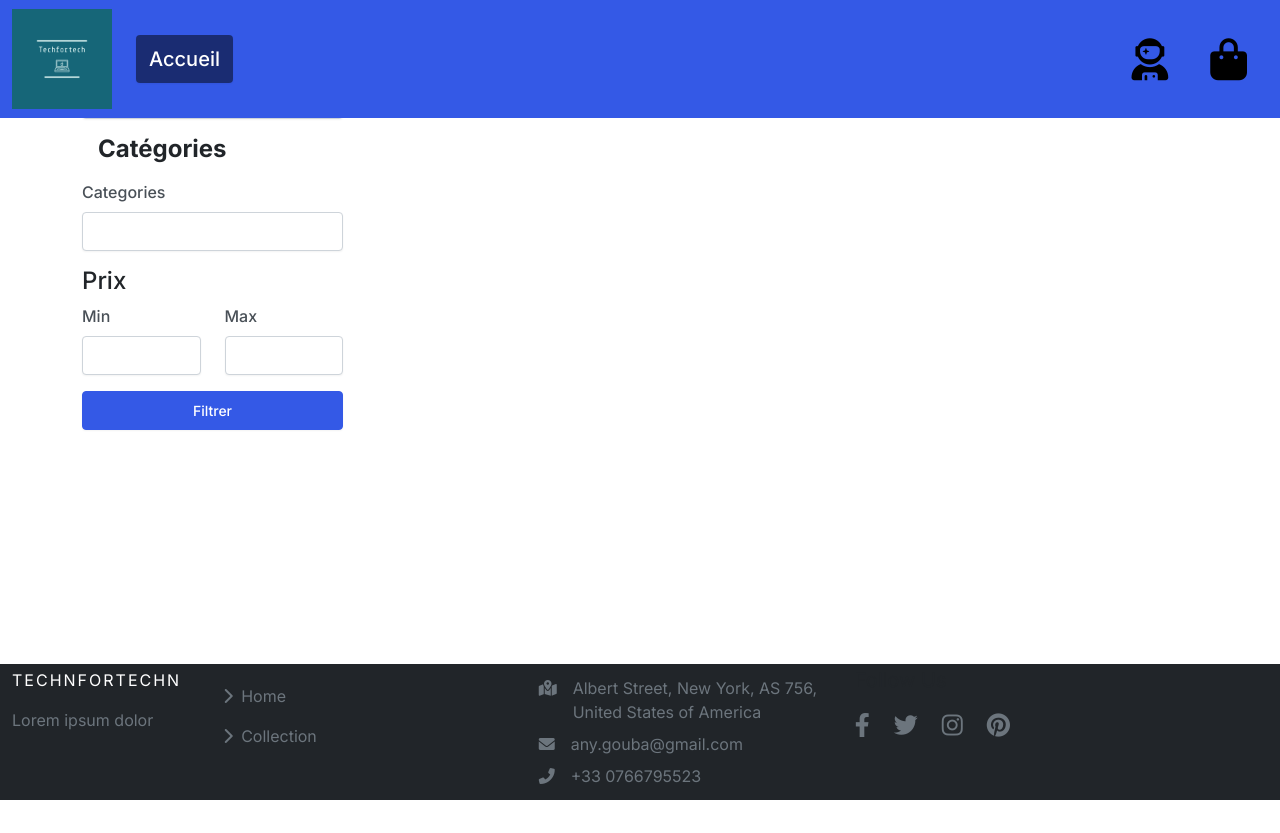
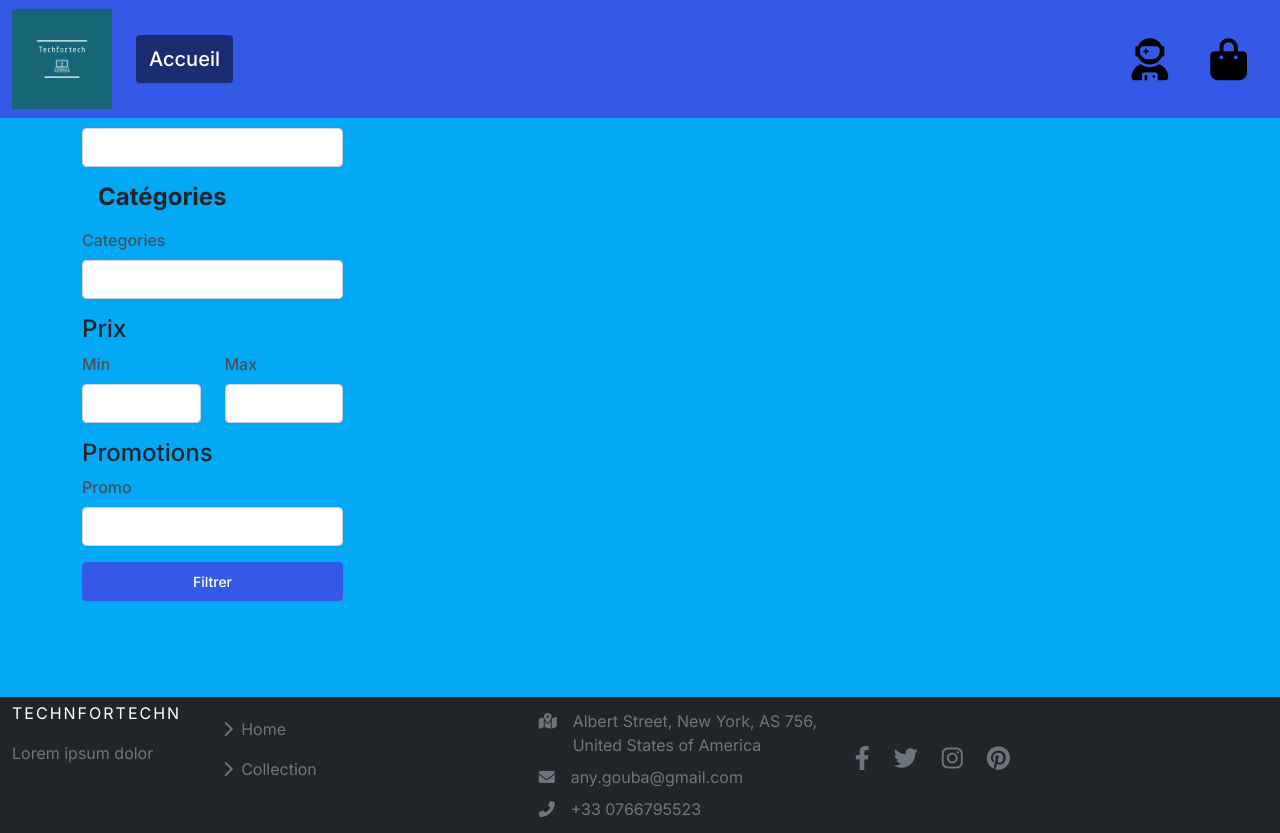
Before and after one commit to eosfel97/Techfortech, a Symfony app: template templates/product/index.html.twig in a window 1280 px wide. Before the commit the page ends 800 px from the top, so only its background shows below. Run offline with Twig, Linux system fonts and the light colour scheme; the template is opened without the code that fills it, so the values that code supplies are empty; form fields are guessed from the names that the template uses; some libraries are stand-ins or nearby versions.

Commit message:
update3.2

```diff
--- a/templates/product/_filter.html.twig
+++ b/templates/product/_filter.html.twig
@@ -1,13 +1,8 @@
+<section id="filter" class="py-5">
+	<div class="row g-0">
 		{{ form_start(form, {attr: {class: 'filter js-filter-form'}}) }}
-
-<div class="spinner-border js-loading" role="status" aria-hidden="true" style="display: none">
-	<span class="sr-only">Loading...</span>
-</div>
-
 		{{ form_row(form.q) }}
-
 		<h4 style="font-weight:bold;font-size:1.5rem;" class="m-3">Catégories</h4>
-
 		{{ form_row(form.categories) }}
 
 		<h4>Prix</h4>
@@ -19,9 +14,10 @@
 				{{ form_row(form.max) }}
 			</div>
 		</div>
-{# <h4>Promotions</h4>
-{{ form_row(form.promo) }} #}
-
+		<h4>Promotions</h4>
+		{{ form_row(form.promo) }}
 		<button type="submit" class="btn btn-primary w-100">Filtrer</button>
 
 		{{ form_end(form) }}
+	</div>
+</section>
--- a/templates/product/index.html.twig
+++ b/templates/product/index.html.twig
@@ -4,18 +4,21 @@
 {% endblock %}
 
 {% block body %}
+	<style>
+		body {
+			background-color: #03a9f4;
 
+		}
+	</style>
 	<div class="container ">
 		<div class="row">
 			<div class="col-md-3 mt-5">
-
 				{% include 'product/_filter.html.twig' with {form:form} only%}
 			</div>
 			<div class="col-md-12">
-				<div class="grid mt-5">
-
+				<div class="mt-5">
 					{% for product in products %}
-						{% include 'product/_card.html.twig' with {product:product} only%}
+						{% include 'product/_cardTable.html.twig' with {product:product} only%}
 					{% endfor %}
 				</div>
 			</div>
```
Also changed, not shown: src/Form/SearchForm.php (+7 -8 lines), templates/product/_cardTable.html.twig (added, +19 -0 lines). Lines whose indentation alone changed are shown as unchanged.
